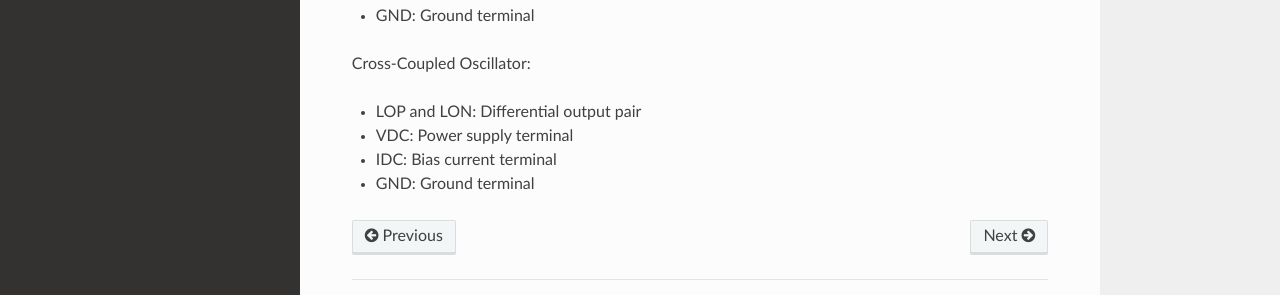
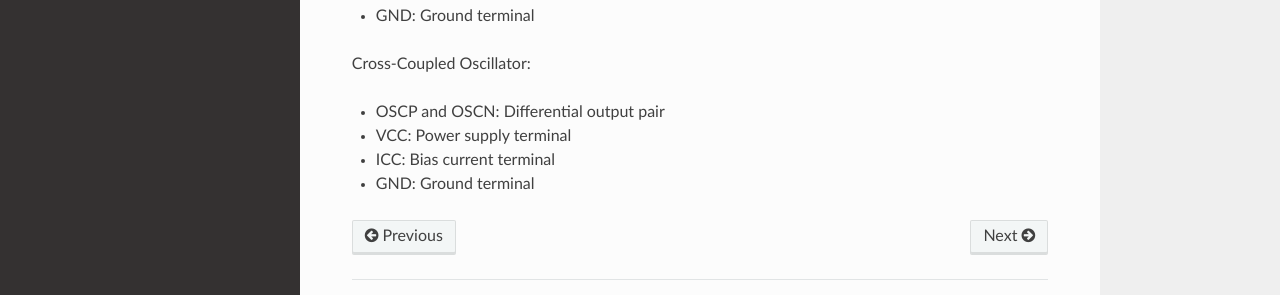
Before and after one commit to IHP-GmbH/TO_Apr2025, a Sphinx documentation site: the page built from ExampleDesign/doc/source/specification.rst, in a window 1280 px wide and 900 px high, scrolled down 2155 px. Shown: the part 515-810 px from the top of the window. Built offline with Sphinx 7.4.7 and the Read the Docs theme 3.1.0, drawn with Linux system fonts in a browser that asks for light colours; pages that are not in the unit, such as notebooks, are missing from menus.

Commit message:
Update specification.rst

```diff
--- a/ExampleDesign/doc/source/specification.rst
+++ b/ExampleDesign/doc/source/specification.rst
@@ -44,7 +44,7 @@ Mixer Up-Converter with Cross-Coupled Oscillator:
 
 Cross-Coupled Oscillator:
 
--	LOP and LON: Differential output pair
--	VDC: Power supply terminal
--	IDC: Bias current terminal
+-	OSCP and OSCN: Differential output pair
+-	VCC: Power supply terminal
+-	ICC: Bias current terminal
 - GND: Ground terminal
```
